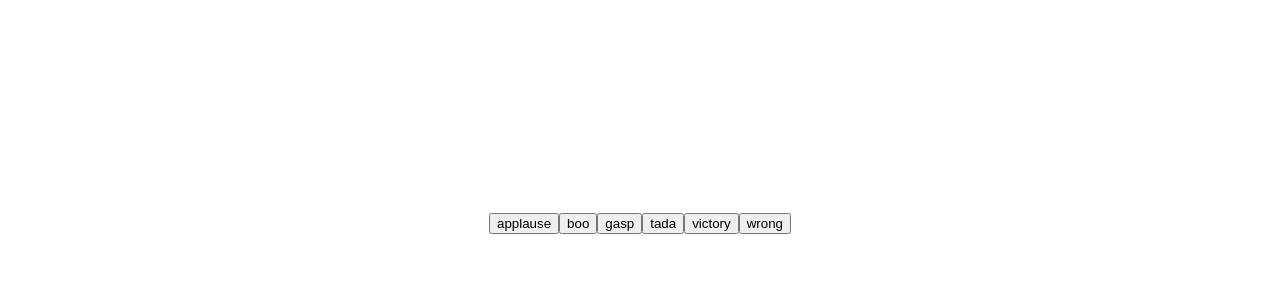
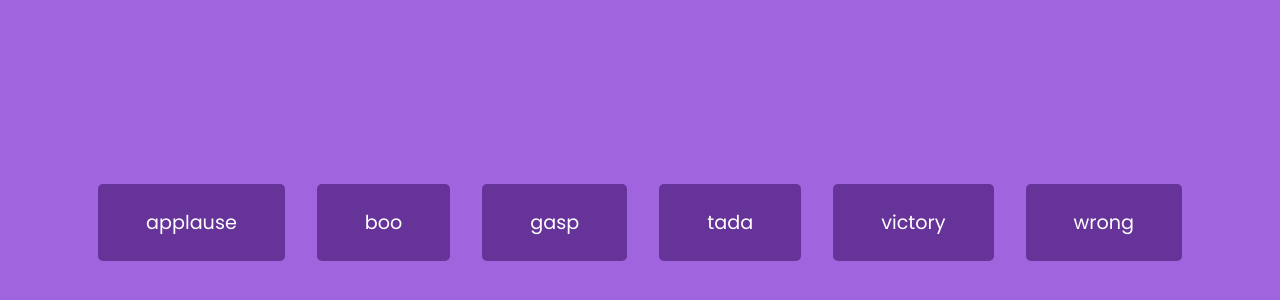
Before and after one commit to Archanach707/Sound-Board-Project, a plain HTML site: page index.html in a window 1280 px wide. Shown: the part 178-478 px from the top of the page. Drawn offline with Linux system fonts and the light colour scheme.

Commit message:
1. complete layout on button

```diff
--- a/assets/style.css
+++ b/assets/style.css
@@ -5,12 +5,34 @@
 }
 
 body {
+  background-color: rgb(161, 100, 223);
   font-family: 'Poppins', sans-serif;
   display: flex;
-  flex-direction: column;
+  flex-wrap: wrap;
   align-items: center;
   justify-content: center;
+  text-align: center;
   height: 100vh;
   overflow: hidden;
   margin: 0;
 }
+
+.btn {
+  background-color: rebeccapurple;
+  border-radius: 5px;
+  border: none;
+  color: #fff;
+  margin: 1rem;
+  padding: 1.5rem 3rem;
+  font-size: 1.2rem;
+  font-family: inherit;
+  cursor: pointer;
+}
+
+.btn:hover {
+  opacity: 0.9;
+}
+
+.btn:focus {
+  outline: none;
+}
```
